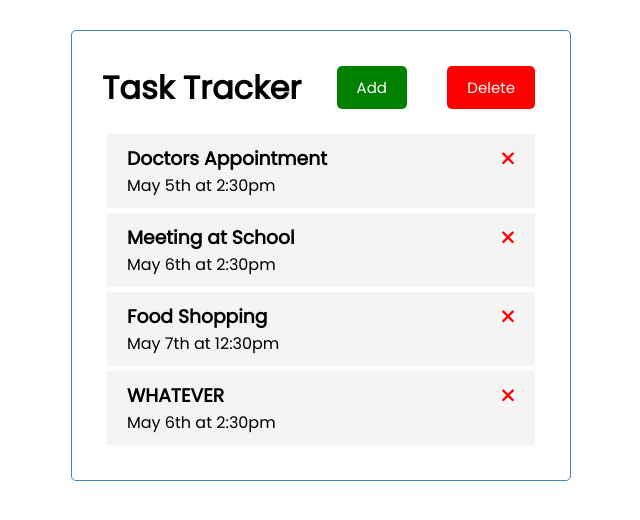
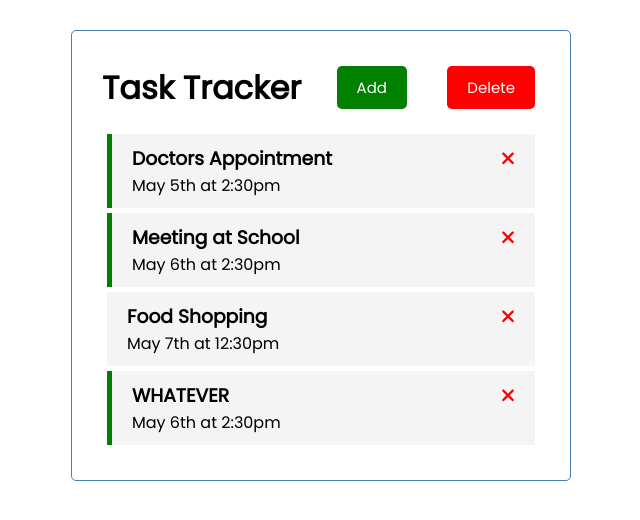
Before and after one commit to LiamJDesmond84/Angular-Tutorial, an Angular app: page / in a window 1280 px wide. Shown: the top 520 px of the page, without its empty margins (319-959 px from the left). Built offline with nearby package versions, Linux system fonts and the light colour scheme; data requests are answered from the project's data file.

Commit message:
Adding reminder

```diff
--- a/src/app/components/task-item/task-item.component.html
+++ b/src/app/components/task-item/task-item.component.html
@@ -1,4 +1,4 @@
-<div class="task">
+<div [ngClass]="{ reminder: singleTask.reminder }" class="task">
     <h3>{{ singleTask.text }} <fa-icon [ngStyle]="{'color': 'red'}" [icon]="faTimes" (click)="deleteMe(singleTask)"></fa-icon></h3>
     <p>{{singleTask.day}}</p>
 </div>
```
